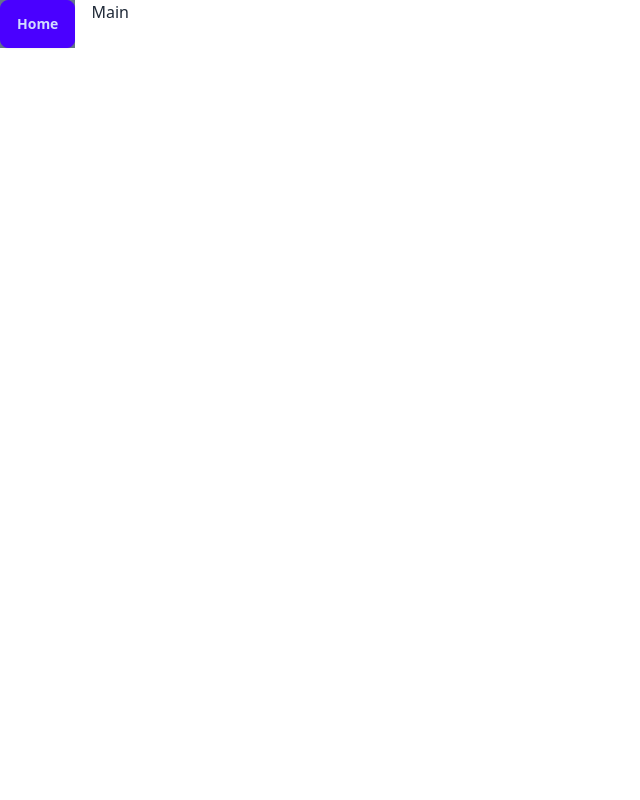
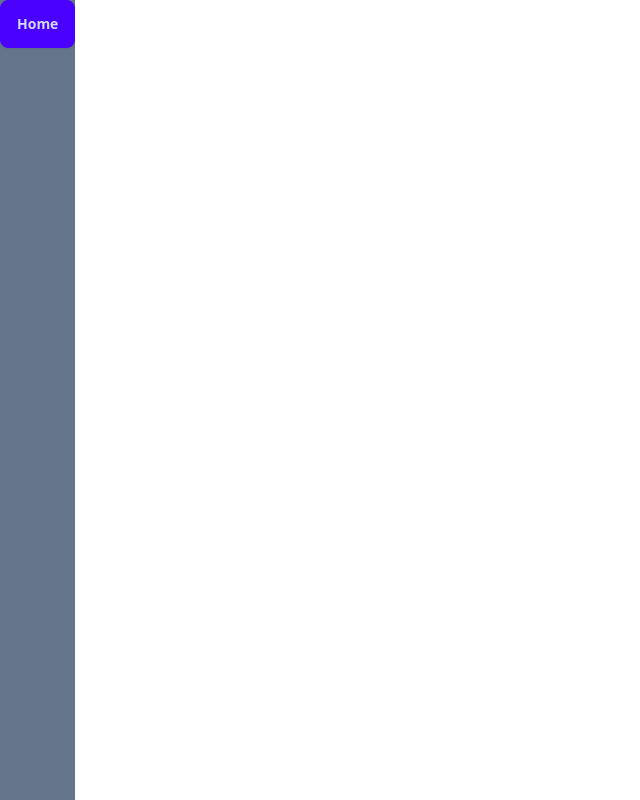
Before and after one commit to RomuloOliveira94/allintra-coins, a React (Vite) app: page / in a window 1280 px wide. Shown: the whole page, without its empty margins (0-640 px from the left). Built offline with nearby package versions, Linux system fonts and the light colour scheme.

Commit message:
#feature/ component page title

```diff
--- a/src/App.tsx
+++ b/src/App.tsx
@@ -2,11 +2,9 @@ import SideNav from "./components/SideNav";
 
 function App() {
   return (
-    <div className="flex w-full">
+    <div className="flex w-full min-h-screen">
       <SideNav />
-      <main className="container">
-        <h1>Main</h1>
-      </main>
+      <main className="container overflow-x-auto"></main>
     </div>
   );
 }
--- /dev/null
+++ b/src/components/PageTitle.tsx
@@ -0,0 +1,5 @@
+const PageTitle = ({ title }: { title: string }) => {
+  return <h1 className="text-2xl font-semibold">{title}</h1>;
+};
+
+export default PageTitle;
```
